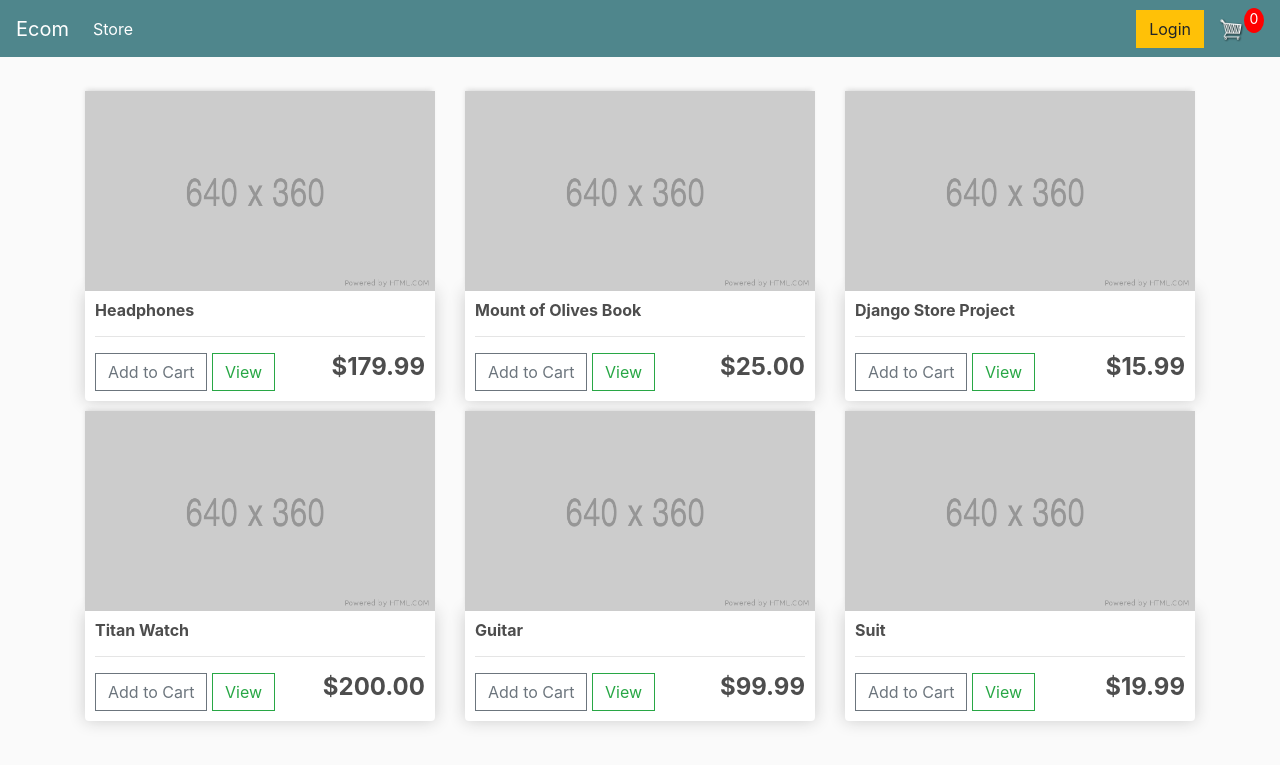
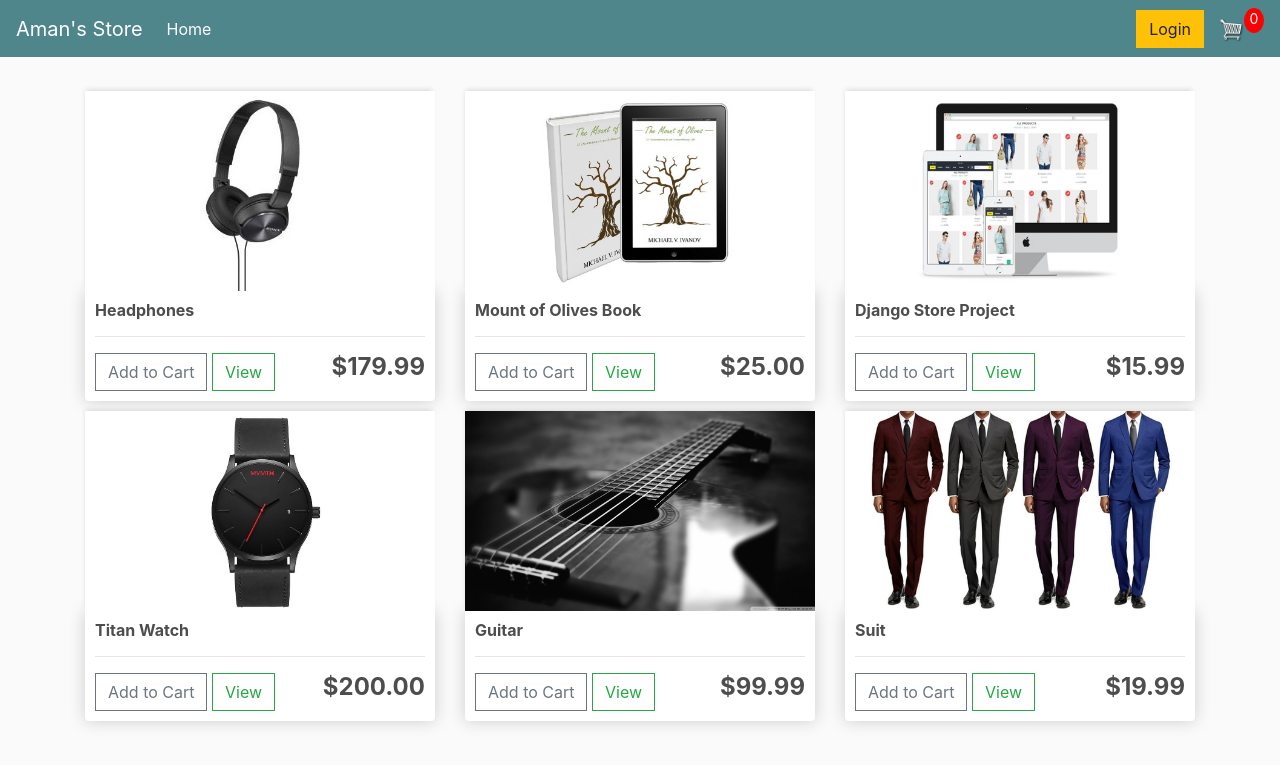
Before and after one commit to euhidaman/ecommerce, a Django app: page / in a window 1280 px wide. Shown: the top 765 px of the page. Run offline with Django 3.2, Linux system fonts and the light colour scheme; data comes from the database, SQL or seed files in the repository; both versions use the stored data as it was after the commit; some libraries are stand-ins or nearby versions.

Commit message:
Added link for empty images, and rendered images

```diff
--- a/ecommerce/settings.py
+++ b/ecommerce/settings.py
@@ -11,6 +11,7 @@ https://docs.djangoproject.com/en/3.1/ref/settings/
 """
 
 from pathlib import Path
+import os
 
 # Build paths inside the project like this: BASE_DIR / 'subdir'.
 BASE_DIR = Path(__file__).resolve().parent.parent
@@ -120,3 +121,6 @@ USE_TZ = True
 
 STATIC_URL = '/static/'
 STATICFILES_DIRS = [BASE_DIR / 'store/static']
+
+MEDIA_URL = 'store/images/'
+MEDIA_ROOT = os.path.join(BASE_DIR / 'store/static/store/images')
--- a/ecommerce/urls.py
+++ b/ecommerce/urls.py
@@ -15,8 +15,12 @@ Including another URLconf
 """
 from django.contrib import admin
 from django.urls import path,include
+from django.conf.urls.static import static
+from django.conf import settings
 
 urlpatterns = [
     path('', include('store.urls')),
     path('admin/', admin.site.urls),
 ]
+
+urlpatterns += static(settings.MEDIA_URL, document_root=settings.MEDIA_ROOT)
--- a/store/models.py
+++ b/store/models.py
@@ -18,6 +18,15 @@ class Product(models.Model):
 
 	def __str__(self):
 		return self.name
+	# Below property tells, tht if no image is uploaded,
+	# it will show broken image picture
+	@property
+	def imageURL(self):
+		try:
+			url = self.image.url
+		except:
+			url = ''
+		return url
 
 
 class Order(models.Model):
--- a/store/templates/store/main.html
+++ b/store/templates/store/main.html
@@ -2,7 +2,7 @@
 {% load static %}
 <html>
 <head>
-	<title>Ecom</title>
+	<title>Aman's Store</title>
 
 	<meta name="viewport" content="width=device-width, initial-scale=1, maximum-scale=1, minimum-scale=1" />
 
@@ -14,7 +14,7 @@
 <body>
 
 	<nav class="navbar navbar-expand-lg navbar-dark bg-dark">
-	  <a class="navbar-brand" href="{% url 'store' %}">Ecom</a>
+	  <a class="navbar-brand" href="{% url 'store' %}">Aman's Store</a>
 	  <button class="navbar-toggler" type="button" data-toggle="collapse" data-target="#navbarSupportedContent" aria-controls="navbarSupportedContent" aria-expanded="false" aria-label="Toggle navigation">
 	    <span class="navbar-toggler-icon"></span>
 	  </button>
@@ -22,7 +22,7 @@
 	  <div class="collapse navbar-collapse" id="navbarSupportedContent">
 	    <ul class="navbar-nav mr-auto">
 	      <li class="nav-item active">
-	        <a class="nav-link" href="{% url 'store' %}">Store <span class="sr-only">(current)</span></a>
+	        <a class="nav-link" href="{% url 'store' %}">Home <span class="sr-only">(current)</span></a>
 	      </li>
 
 	    </ul>
--- a/store/templates/store/store.html
+++ b/store/templates/store/store.html
@@ -4,7 +4,7 @@
 <div class="row">
 {% for product in products %}
   <div class="col-lg-4">
-    <img class="thumbnail" src="{% static 'store/images/placeholder.png' %}">
+    <img class="thumbnail" src="{{ product.imageURL }}">
       <div class="box-element product">
         <h6><strong>{{ product.name }}</strong></h6>
         <hr>
```
Also changed, not shown: db.sqlite3, store/static/store/images/book.jpg (added), store/static/store/images/djangoproject.jpg (added), store/static/store/images/guitar.jpg (added), store/static/store/images/headphones.jpg (added), store/static/store/images/suits.jpg (added), store/static/store/images/suits_Ra9aGUB.jpg (added), store/static/store/images/watch.jpg (added).
